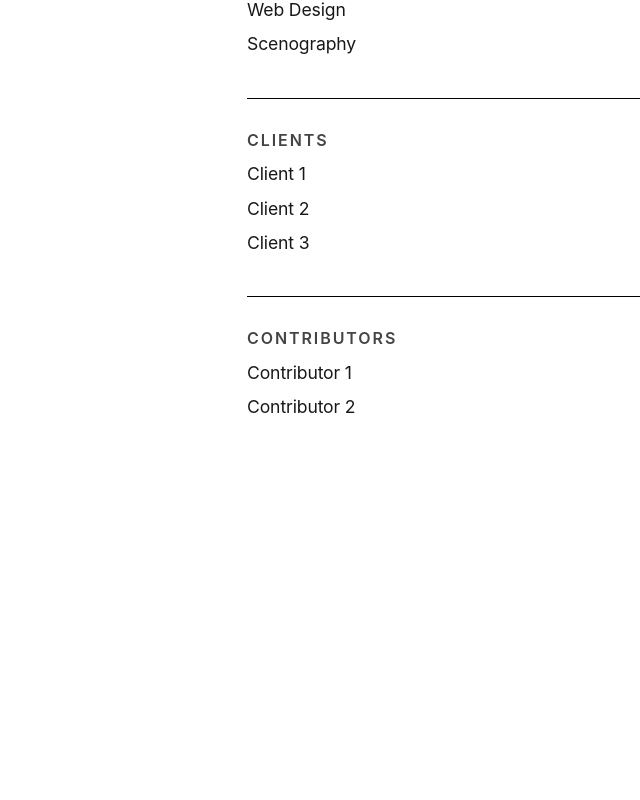
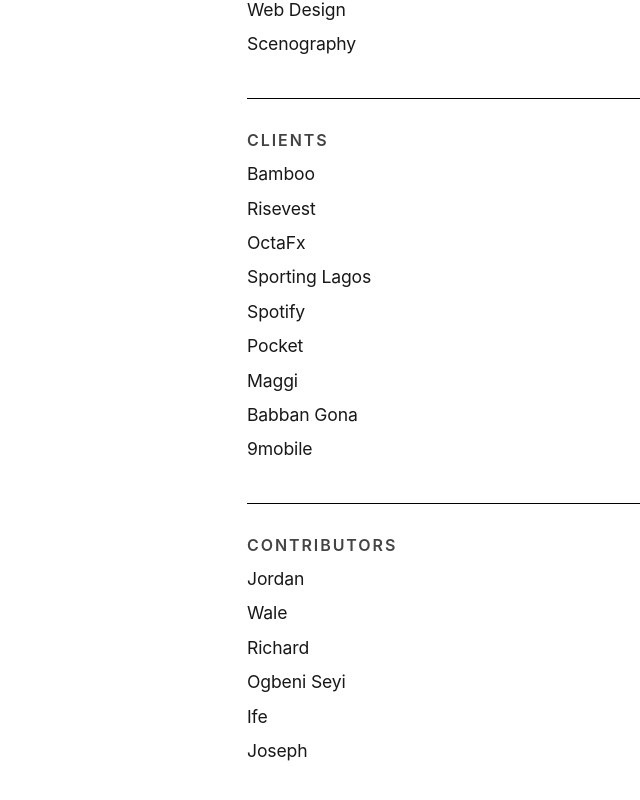
Before and after one commit to d4mie/dare-ogunnaike, a React (Create React App) app: page /about in a window 1280 px wide. Shown: the part 596-1396 px from the top of the page, without its empty margins (409-1049 px from the left). Before the commit the page ends 1081 px from the top, so only its background shows below. Built offline with nearby package versions, Linux system fonts and the light colour scheme.

Commit message:
contributors && Clients

```diff
--- a/src/components/About.tsx
+++ b/src/components/About.tsx
@@ -36,17 +36,27 @@
           </div>
           <div className="contact-description-refs">
             <h2>Clients</h2>
-            <ul>
-              <li>Client 1</li>
-              <li>Client 2</li>
-              <li>Client 3</li>
+            <ul className="about-contact-list">
+              <li>Bamboo</li>
+              <li>Risevest</li>
+              <li>OctaFx</li>
+              <li>Sporting Lagos</li>
+              <li>Spotify</li>
+              <li>Pocket</li>
+              <li>Maggi</li>
+              <li>Babban Gona</li>
+              <li>9mobile</li>
             </ul>
           </div>
           <div className="contact-description-refs">
             <h2>Contributors</h2>
-            <ul>
-              <li>Contributor 1</li>
-              <li>Contributor 2</li>
+            <ul className="about-contact-list">
+              <li>Jordan</li>
+              <li>Wale</li>
+              <li>Richard</li>
+              <li>Ogbeni Seyi</li>
+              <li>Ife</li>
+              <li>Joseph</li>
             </ul>
           </div>
         </div>
```
